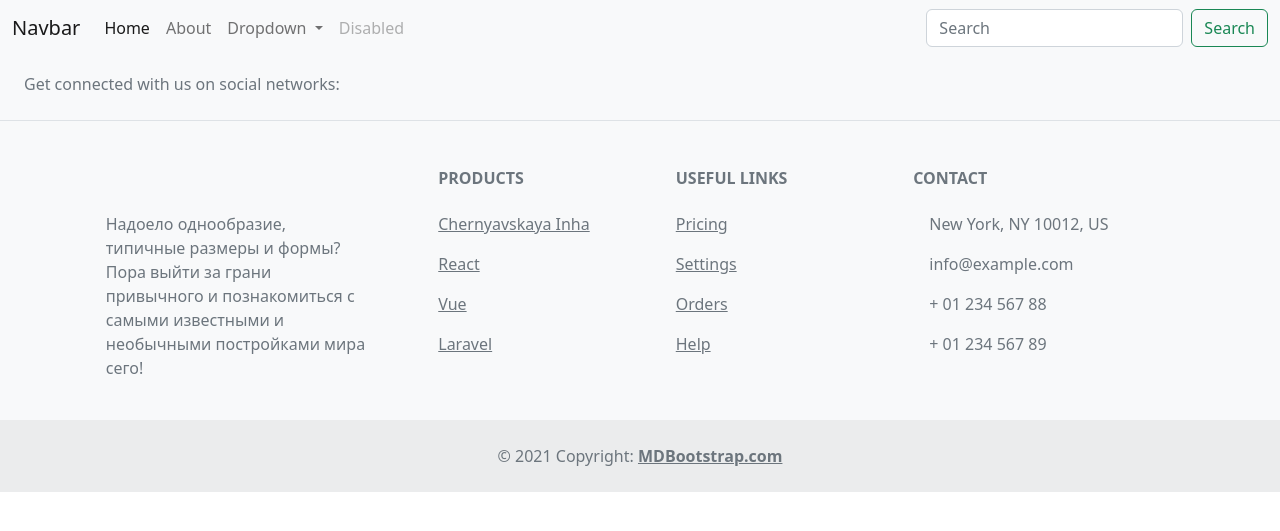
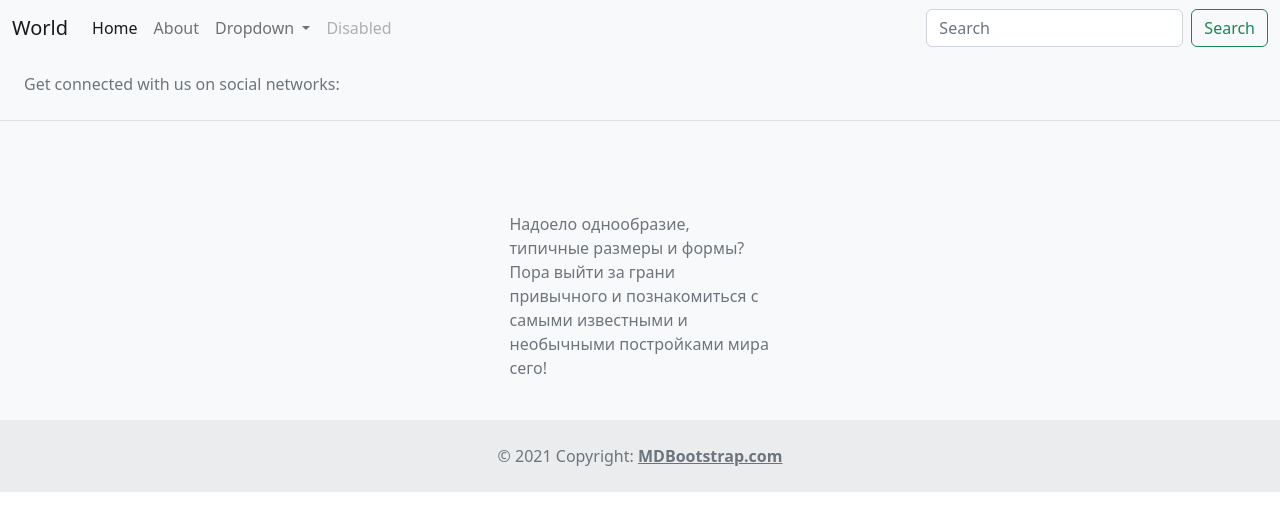
Before and after one commit to IngaMir/gallery_new, a Django app: page / in a window 1280 px wide. Shown: the top 531 px of the page. Run offline with Django 4.2, Linux system fonts and the light colour scheme; data that the repository does not hold is empty.

```diff
--- a/templates/base.html
+++ b/templates/base.html
@@ -9,7 +9,7 @@
   <body>
     <nav class="navbar navbar-expand-lg bg-light">
       <div class="container-fluid">
-        <a class="navbar-brand" href="#">Navbar</a>
+        <a class="navbar-brand" href="#">World</a>
         <button class="navbar-toggler" type="button" data-bs-toggle="collapse" data-bs-target="#navbarSupportedContent" aria-controls="navbarSupportedContent" aria-expanded="false" aria-label="Toggle navigation">
           <span class="navbar-toggler-icon"></span>
         </button>
@@ -100,67 +100,6 @@
             с самыми известными и необычными постройками мира сего!
           </p>
         </div>
-        <!-- Grid column -->
-
-        <!-- Grid column -->
-        <div class="col-md-2 col-lg-2 col-xl-2 mx-auto mb-4">
-          <!-- Links -->
-          <h6 class="text-uppercase fw-bold mb-4">
-            Products
-          </h6>
-          <p>
-            <a href="#!" class="text-reset">Chernyavskaya Inha</a>
-          </p>
-          <p>
-            <a href="#!" class="text-reset">React</a>
-          </p>
-          <p>
-            <a href="#!" class="text-reset">Vue</a>
-          </p>
-          <p>
-            <a href="#!" class="text-reset">Laravel</a>
-          </p>
-        </div>
-        <!-- Grid column -->
-
-        <!-- Grid column -->
-        <div class="col-md-3 col-lg-2 col-xl-2 mx-auto mb-4">
-          <!-- Links -->
-          <h6 class="text-uppercase fw-bold mb-4">
-            Useful links
-          </h6>
-          <p>
-            <a href="#!" class="text-reset">Pricing</a>
-          </p>
-          <p>
-            <a href="#!" class="text-reset">Settings</a>
-          </p>
-          <p>
-            <a href="#!" class="text-reset">Orders</a>
-          </p>
-          <p>
-            <a href="#!" class="text-reset">Help</a>
-          </p>
-        </div>
-        <!-- Grid column -->
-
-        <!-- Grid column -->
-        <div class="col-md-4 col-lg-3 col-xl-3 mx-auto mb-md-0 mb-4">
-          <!-- Links -->
-          <h6 class="text-uppercase fw-bold mb-4">
-            Contact
-          </h6>
-          <p><i class="fas fa-home me-3"></i> New York, NY 10012, US</p>
-          <p>
-            <i class="fas fa-envelope me-3"></i>
-            info@example.com
-          </p>
-          <p><i class="fas fa-phone me-3"></i> + 01 234 567 88</p>
-          <p><i class="fas fa-print me-3"></i> + 01 234 567 89</p>
-        </div>
-        <!-- Grid column -->
-      </div>
-      <!-- Grid row -->
     </div>
   </section>
   <!-- Section: Links  -->
```
Also changed, not shown: requirements.txt (added, +9 -0 lines).
